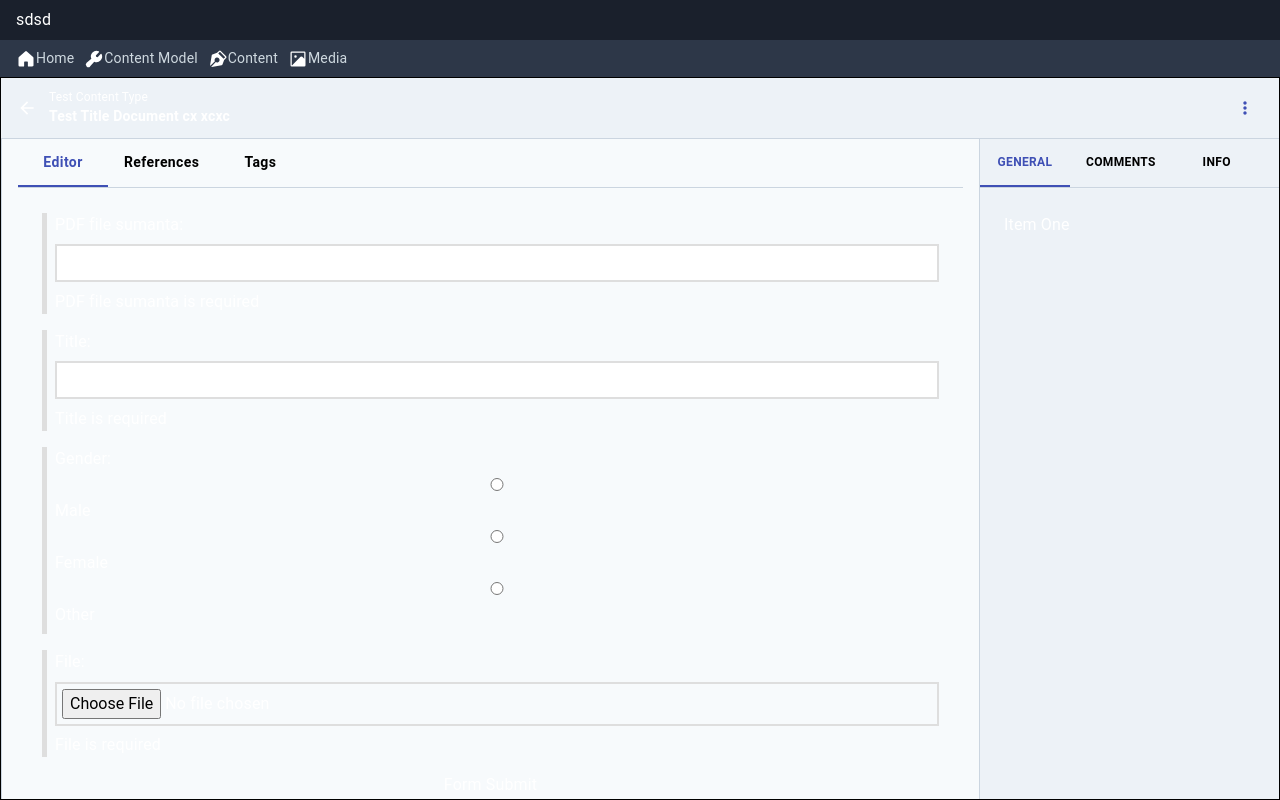
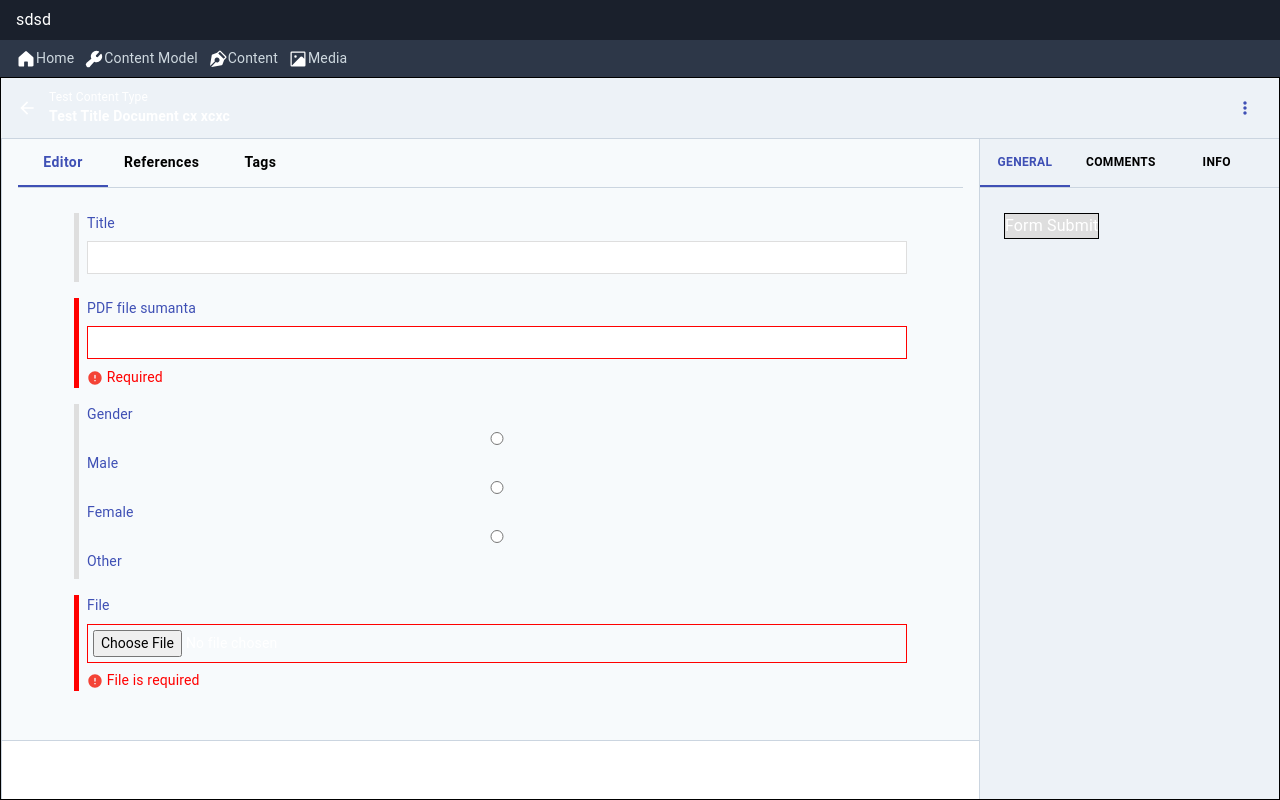
Before and after one commit to sumantaparida/in-house-contentful, a Next.js app: page /content/1 in a window 1280 px wide. Built offline with nearby package versions, Linux system fonts and the light colour scheme.

Commit message:
chore: form validation

```diff
--- a/src/components/Form/FormRenderer/index.tsx
+++ b/src/components/Form/FormRenderer/index.tsx
@@ -1,5 +1,6 @@
 /* eslint-disable tailwindcss/no-custom-classname */
 /* eslint-disable no-param-reassign */
+import ErrorRoundedIcon from '@mui/icons-material/ErrorRounded';
 import { ErrorMessage, Field, Form, Formik } from 'formik';
 import React, { useEffect } from 'react';
 import * as Yup from 'yup';
@@ -19,7 +20,7 @@ const FromRender: React.FC<Props> = props => {
       let fieldSchema;
 
       if (type === 'text') {
-        fieldSchema = Yup.string().matches(/^[A-Za-z]+$/, 'Only alphabetic characters are allowed');
+        fieldSchema = Yup.string().matches(/^[A-Za-z ]*$/, 'Only alphabetic characters are allowed');
       } else if (type === 'Link') {
         fieldSchema = Yup.string().url('Invalid URL');
       } else if (type === 'Boolean') {
@@ -31,7 +32,7 @@ const FromRender: React.FC<Props> = props => {
       }
 
       if (required) {
-        fieldSchema = fieldSchema.required(`${field.name} is required`);
+        fieldSchema = fieldSchema.required('Required');
       }
 
       schema[id] = fieldSchema;
@@ -43,13 +44,12 @@ const FromRender: React.FC<Props> = props => {
   const initialValues = fields.reduce((values, field) => {
     const OBJ: _T_inValues = values;
     OBJ[field.id] = field.defaultValue;
-    // values[field.id] = field.defaultValue;
     return values;
   }, {});
 
   const handleSubmit = (values: any) => {
     // Handle form submission here
-    console.log(values);
+    console.log('Form Submission', values);
   };
 
   const onHandleClick = () => {
@@ -64,14 +64,21 @@ const FromRender: React.FC<Props> = props => {
   }, []);
 
   return (
-    <FormIkWrapper className="flex flex-col">
+    <FormIkWrapper className="flex flex-col px-8">
       <Formik initialValues={initialValues} validationSchema={validationSchema} onSubmit={handleSubmit}>
+        {(formData: any) => {
+          return (
             <Form>
-          {fields.map(field => (
-            <div className="formik_container mb-4 flex flex-col pl-2" key={field.id}>
-              <label htmlFor={field.id}>{field.name}:</label>
-              {field.type === 'Link' ? (
+              {fields.map(field => {
+                const hasError = formData.errors[field.id];
+                // console.log('Field', hasError);
+                return (
+                  <div className={`formik_container mb-4 flex flex-col pl-2 ${hasError ? 'has_error' : ''}`} key={field.id}>
+                    <label htmlFor={field.id}>{field.name}</label>
+                    {field.type === 'text' ? (
                       <Field type="text" id={field.id} name={field.id} />
+                    ) : field.type === 'Link' ? (
+                      <Field type="link" id={field.id} name={field.id} />
                     ) : field.type === 'Boolean' ? (
                       <Field type="checkbox" id={field.id} name={field.id} />
                     ) : field.type === 'radio' ? (
@@ -83,20 +90,35 @@ const FromRender: React.FC<Props> = props => {
                       ))
                     ) : field.type === 'file' ? (
                       <Field type="file" id={field.id} name={field.id} />
-              ) : (
-                <Field type="text" id={field.id} name={field.id} />
+                    ) : null}
+                    {/* <ErrorMessage name={field.id} component="div" className="error" /> */}
+                    <ErrorMessage
+                      name={field.id}
+                      render={msg => (
+                        <div className="_error">
+                          <ErrorRoundedIcon
+                            sx={{
+                              fontSize: '16px',
+                            }}
+                            color="error"
+                          />{' '}
+                          {msg}
+                        </div>
                       )}
-              <ErrorMessage name={field.id} component="div" className="error" />
+                    />
                   </div>
-          ))}
+                );
+              })}
               <button type="submit" id="form_submit" style={{ display: 'none' }}>
                 Submit
               </button>
             </Form>
+          );
+        }}
       </Formik>
-      <button type="button" onClick={onHandleClick}>
+      {/* <button type="button" onClick={onHandleClick}>
         Form Submit
-      </button>
+      </button> */}
     </FormIkWrapper>
   );
 };
--- a/src/components/Form/FormRenderer/style.ts
+++ b/src/components/Form/FormRenderer/style.ts
@@ -2,20 +2,32 @@ import styled from 'styled-components';
 
 const FormIkWrapper = styled.section`
   .formik_container {
+    transition: 0.3s, background-size 0.3s 0.3s;
     border-left: 5px solid #dedede;
     label {
-      font-size: 16px;
+      font-size: 14px;
       padding-bottom: 7.5px;
+      color: #3f50b5;
     }
     input {
-      border: 2px solid #dedede;
+      border: 1px solid #dedede;
       margin-bottom: 7.5px;
       padding: 5px;
+      font-size: 14px;
       &:focus {
         outline: none;
       }
     }
-    .error {
+    &.has_error {
+      border-left: 5px solid red;
+      input {
+        transition: 0.3s, background-size 0.3s 0.3s;
+        border: 1px solid red;
+      }
+      ._error {
+        color: red;
+        font-size: 14px;
+      }
     }
   }
 `;
--- a/src/pages/content/[id]/index.tsx
+++ b/src/pages/content/[id]/index.tsx
@@ -28,6 +28,14 @@ const ContentDetails: React.FC<Props> = () => {
   const containerTabChange = (_event: React.SyntheticEvent, newValue: string) => {
     setContainervalue(newValue);
   };
+
+  const onHandleClick = () => {
+    const formName = document.getElementById('form_submit');
+    if (formName) {
+      formName.click();
+    }
+  };
+
   return (
     <Main meta={<Meta title="In house content full" description="in house content full description" />}>
       <ContentDetailsWrapper className="flex flex-row">
@@ -86,12 +94,19 @@ const ContentDetails: React.FC<Props> = () => {
                       />
                     </TabList>
                   </Box>
-                  <TabPanel value="1">Item One</TabPanel>
+                  <TabPanel value="1">
+                    <div>
+                      <button type="button" onClick={onHandleClick} className="publish_button">
+                        Form Submit
+                      </button>
+                    </div>
+                  </TabPanel>
                   <TabPanel value="2">Item Two</TabPanel>
                   <TabPanel value="3">Item Three</TabPanel>
                 </TabContext>
               </Box>
             </div>
+            {/* ANCHOR - From wrapper */}
             <div className="_r_box flex flex-1 flex-col bg-white">
               <div className="_c_sub_nav flex flex-row bg-gray-100">
                 <Box
--- a/src/pages/content/[id]/style.ts
+++ b/src/pages/content/[id]/style.ts
@@ -20,6 +20,11 @@ const ContentDetailsWrapper = styled.div`
     border-bottom: 1px solid #cbd5e0;
     padding: 0px 16px 9px 16px;
   }
+
+  .publish_button {
+    background-color: #dedede;
+    border: 1px solid #000000;
+  }
 `;
 
 export default ContentDetailsWrapper;
--- a/src/utils/Constant/FormConstant.ts
+++ b/src/utils/Constant/FormConstant.ts
@@ -2,30 +2,34 @@ import type { _T_formField } from '@/utils/types/FormType';
 
 export const formFields: _T_formField[] = [
   {
+    id: 'title',
+    name: 'Title',
+    type: 'text',
+    defaultValue: 'Dynamic Title',
+    required: true,
+    validations: [
+      {
+        regexp: {
+          pattern: '/^[A-Za-z]+$/',
+          msg: 'Only alphabetic characters are allowed',
+        },
+      },
+    ],
+    disabled: false,
+  },
+  {
     id: 'pdfFile',
     name: 'PDF file sumanta',
     type: 'Link',
-    localized: true,
     required: true,
     validations: [],
     disabled: false,
     linkType: 'Asset',
   },
   {
-    id: 'title',
-    name: 'Title',
-    type: 'text',
-    defaultValue: '',
-    localized: true,
-    required: true,
-    validations: [],
-    disabled: false,
-  },
-  {
     id: 'gender',
     name: 'Gender',
     type: 'radio',
-    localized: true,
     required: false,
     validations: [],
     disabled: false,
--- a/src/utils/types/FormType.ts
+++ b/src/utils/types/FormType.ts
@@ -8,12 +8,13 @@ export type _T_formField = {
   name: string;
   type: 'text' | 'Link' | 'Boolean' | 'radio' | 'file';
   defaultValue?: any;
-  localized: boolean;
+  localized?: boolean;
   required: boolean;
   validations: any[];
   disabled: boolean;
   options?: FieldOption[];
   linkType?: string;
+  error?: boolean;
 };
 
 export type _T_inValues = {
```
Lines whose indentation alone changed are shown as unchanged.
